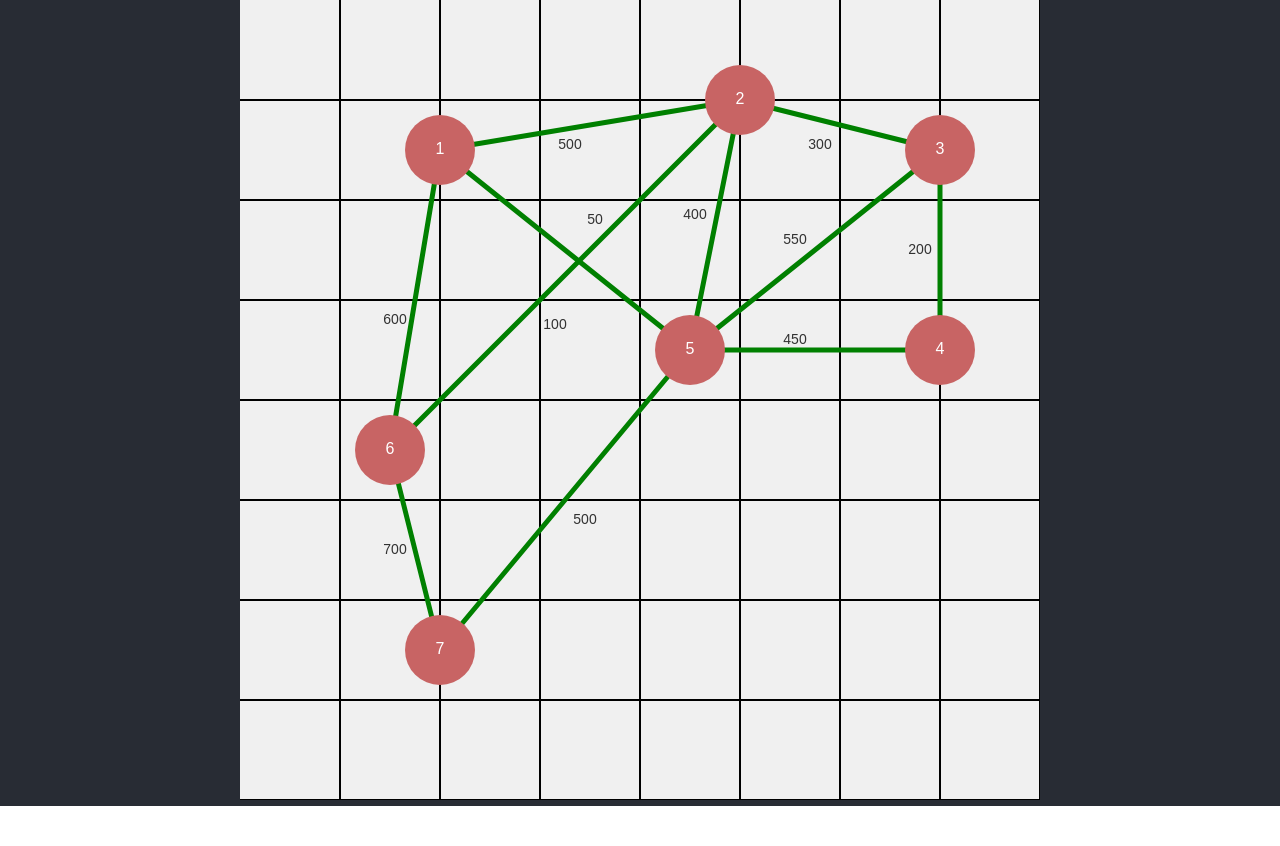
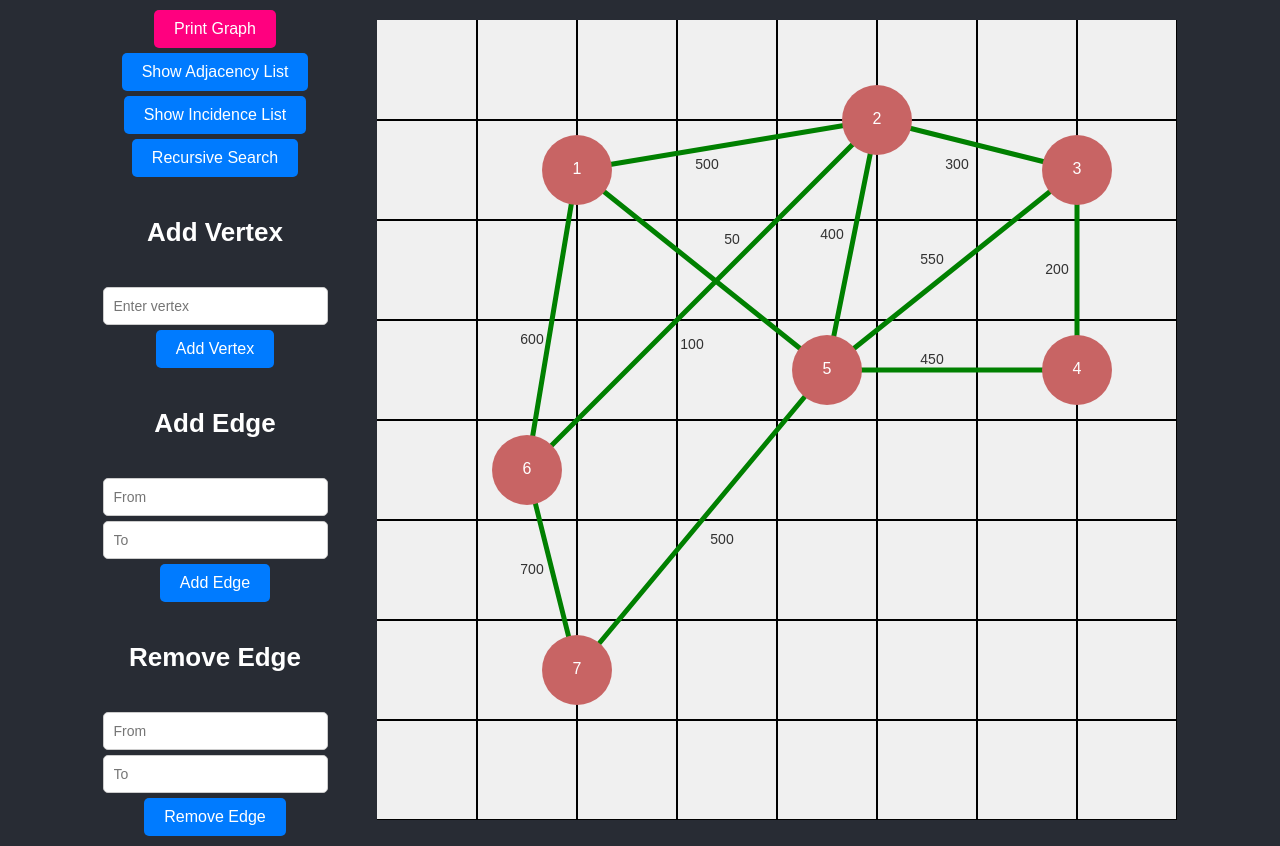
Before and after one commit to Desolateeeooo/graph-project, a React (Create React App) app: page / in a window 1280 px wide. Before the commit the page ends 806 px from the top, so only its background shows below. Built offline with nearby package versions, Linux system fonts and the light colour scheme.

Commit message:
Update InteractiveMenu component
- Update InteractiveMenuContainer.tsx
- Update InteractiveMenuPresentational.tsx

### InteractiveMenuPresentational.tsx
Add buttons + forms + inputs
Add styles to the component

```diff
--- a/src/Application/App.css
+++ b/src/Application/App.css
@@ -9,6 +9,7 @@
   flex-direction: row;
   align-items: center;
   justify-content: center;
+	gap: 50px;
   font-size: calc(10px + 2vmin);
   color: white;
 }
--- a/src/Application/App.tsx
+++ b/src/Application/App.tsx
@@ -1,15 +1,15 @@
 import React from 'react';
 import './App.css';
 import AnimationComponentContainer from '../Features/AnimationComponent/AnimationComponentContainer';
+import InteractiveMenuContainer from '../Features/InteractiveMenu/InteractiveMenuContainer';
 
 function App() {
   return (
     <div className="App">
       <header className="App-header">
         {/* <Navigation></Navigation>
-				<InteractiveMenu></InteractiveMenu>
 				<Footer></Footer> */}
-
+				<InteractiveMenuContainer />
 				<AnimationComponentContainer />
       </header>
     </div>
--- a/src/Features/InteractiveMenu/InteractiveMenuContainer.tsx
+++ b/src/Features/InteractiveMenu/InteractiveMenuContainer.tsx
@@ -1,6 +1,11 @@
 import React from 'react';
 import ReactDOM from 'react-dom/client';
+import InteractiveMenuPresentational from './InteractiveMenuPresentational';
 
 const InteractiveMenuContainer = () => {
+	return (
+	<InteractiveMenuPresentational />
+	);
+}
 
-}
+export default InteractiveMenuContainer;
--- a/src/Features/InteractiveMenu/InteractiveMenuPresentational.tsx
+++ b/src/Features/InteractiveMenu/InteractiveMenuPresentational.tsx
@@ -1,6 +1,114 @@
 import React from 'react';
 import ReactDOM from 'react-dom/client';
+interface IContainer {
+	display: "flex";
+	flexDirection: "column";
+	alignItems: string;
+	gap: string;
+	padding: string;
+	fontFamily: string;
+}
+
+interface IButton {
+	padding: string;
+	fontSize: string;
+	backgroundColor: string;
+	color: string;
+	border: string;
+	borderRadius: string;
+	cursor: string;
+}
+
+interface IFormContainer {
+	display: "flex";
+	flexDirection: "column";
+	alignItems: string;
+	gap: string;
+	width: string;
+	maxWidth: string;
+}
+
+interface IInput {
+	width: string;
+	padding: string;
+	fontSize: string;
+	border: string;
+	borderRadius: string;
+}
+interface IStyles {
+	container: IContainer;
+	button: IButton;
+	formContainer: IFormContainer;
+	input: IInput;
+}
+
+const styles: IStyles = {
+  container: {
+    display: "flex",
+    flexDirection: "column",
+    alignItems: "center",
+    gap: "5px",
+    padding: "10px",
+    fontFamily: "Arial, sans-serif",
+  },
+  button: {
+    padding: "10px 20px",
+    fontSize: "16px",
+    backgroundColor: "#007BFF",
+    color: "white",
+    border: "none",
+    borderRadius: "5px",
+    cursor: "pointer",
+  },
+  formContainer: {
+    display: "flex",
+    flexDirection: "column",
+    alignItems: "center",
+    gap: "5px",
+    width: "100%",
+    maxWidth: "300px",
+  },
+  input: {
+    width: "100%",
+    padding: "10px",
+    fontSize: "14px",
+    border: "1px solid #ccc",
+    borderRadius: "5px",
+  },
+};
 
 const InteractiveMenuPresentational = () => {
+	return (
+    <div style={styles.container}>
+			<button style={{...styles.button, backgroundColor: "#FF007F"}}>Print Graph</button>
 
+      <button style={styles.button}>Show Adjacency List</button>
+      <button style={styles.button}>Show Incidence List</button>
+
+			<button style={styles.button}>Recursive Search</button>
+
+
+      <div style={styles.formContainer}>
+        <h4>Add Vertex</h4>
+        <input type="text" placeholder="Enter vertex" style={styles.input} />
+        <button style={styles.button}>Add Vertex</button>
+      </div>
+
+      <div style={styles.formContainer}>
+        <h4>Add Edge</h4>
+        <input type="text" placeholder="From" style={styles.input} />
+        <input type="text" placeholder="To" style={styles.input} />
+        <button style={styles.button}>Add Edge</button>
+      </div>
+
+      <div style={styles.formContainer}>
+        <h4>Remove Edge</h4>
+        <input type="text" placeholder="From" style={styles.input} />
+        <input type="text" placeholder="To" style={styles.input} />
+        <button style={styles.button}>Remove Edge</button>
+      </div>
+    </div>
+  );
 }
+
+export default InteractiveMenuPresentational;
```
